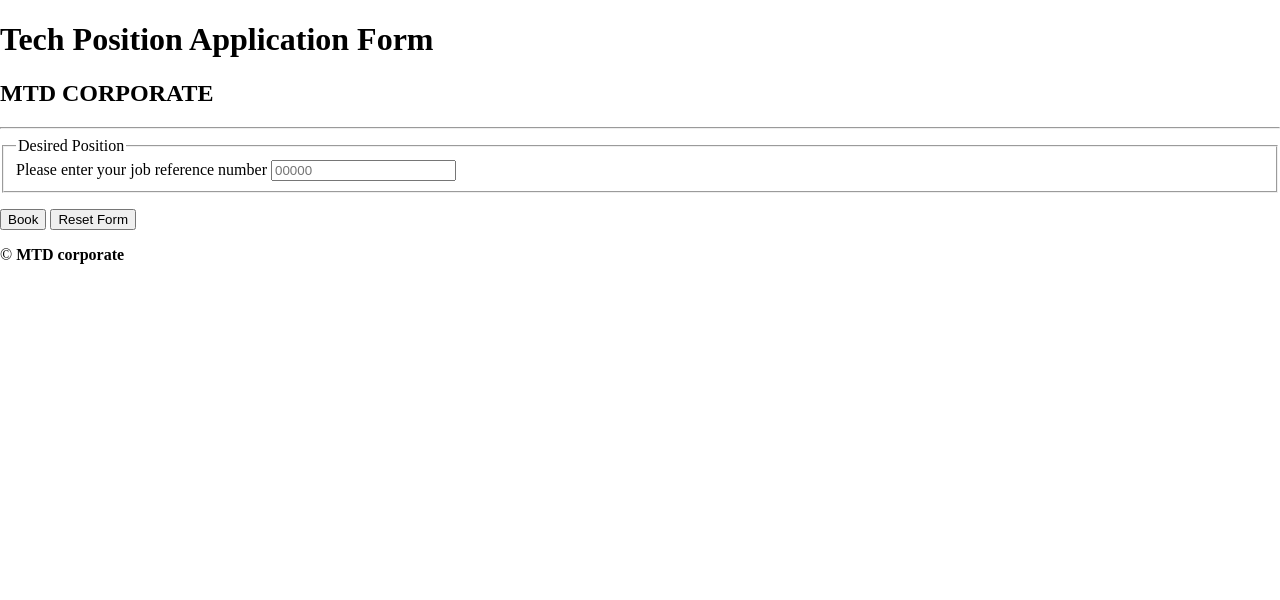
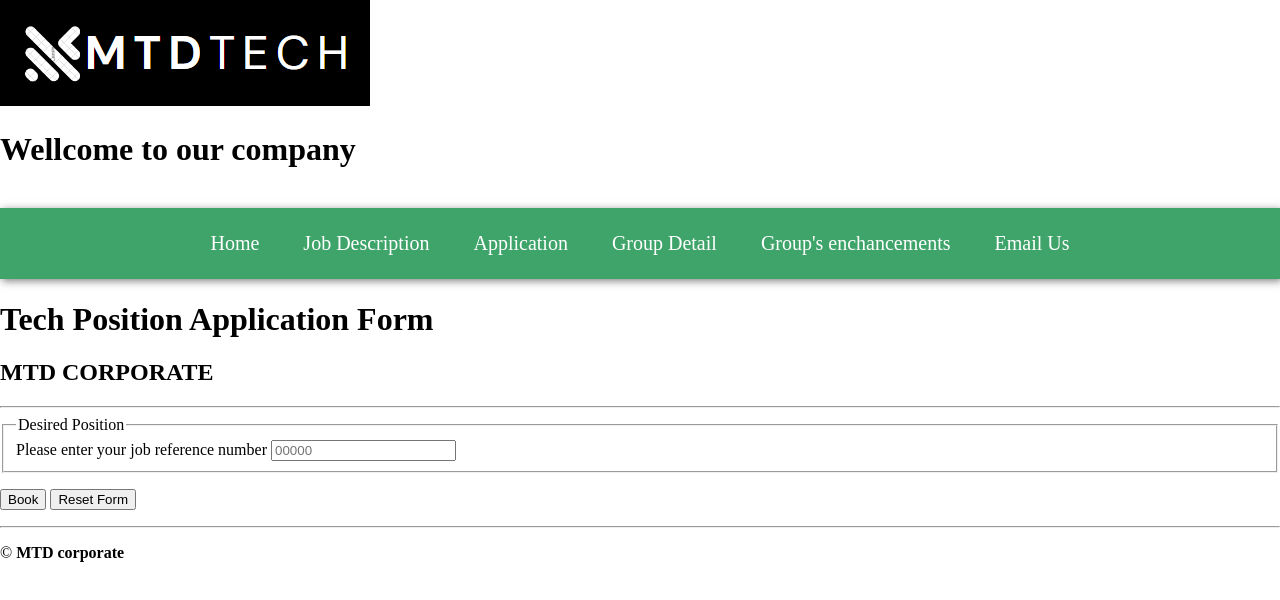
Before and after one commit to sondaydungso/web, a plain HTML site: page apply.html in a window 1280 px wide. Drawn offline with Linux system fonts and the light colour scheme.

Commit message:
Thêm apply.html vào navigation bar

```diff
--- a/apply.html
+++ b/apply.html
@@ -8,9 +8,21 @@
 <meta name="author" content="Tan Pham Duy">
 
 <link rel="stylesheet" type="text/css" href="style.css">
+<link rel="icon" type="logo" href="logo.png">
 </head>
 
 <body>
+<img src="logo.png">
+<h1>Wellcome to our company</h1>
+<nav id="nav">
+    <a class="link" href="index.html">Home</a>
+    <a class="link" href="jobs.html">Job Description</a>
+    <a class="link" href="apply.html">Application</a>
+    <a class="link" href="about.html">Group Detail</a>
+    <a class="link" href="#enchancements">Group's enchancements</a>
+    <a class="link" href="#Email Us">Email Us</a>
+</nav>
+
 <form id="application" method="post" action="https://mercury.swin.edu.au/it000000/formtest.php">
 <h1>Tech Position Application Form</h1>
 <h2>MTD CORPORATE</h2>
@@ -26,6 +38,8 @@
 </label>
 </fieldset>
 
+
+
 <p>
     <input type="submit" value="Book"/>
     <input type="reset" value="Reset Form"/>
@@ -33,6 +47,7 @@
 
 </form>
 
+<hr>
 <footer>
     <p>&#169; <strong>MTD corporate</strong></p>
 </footer>
```
Also changed, not shown: about.html (+2 -2 lines), index.html (+2 -2 lines), jobs.html (+2 -2 lines).
